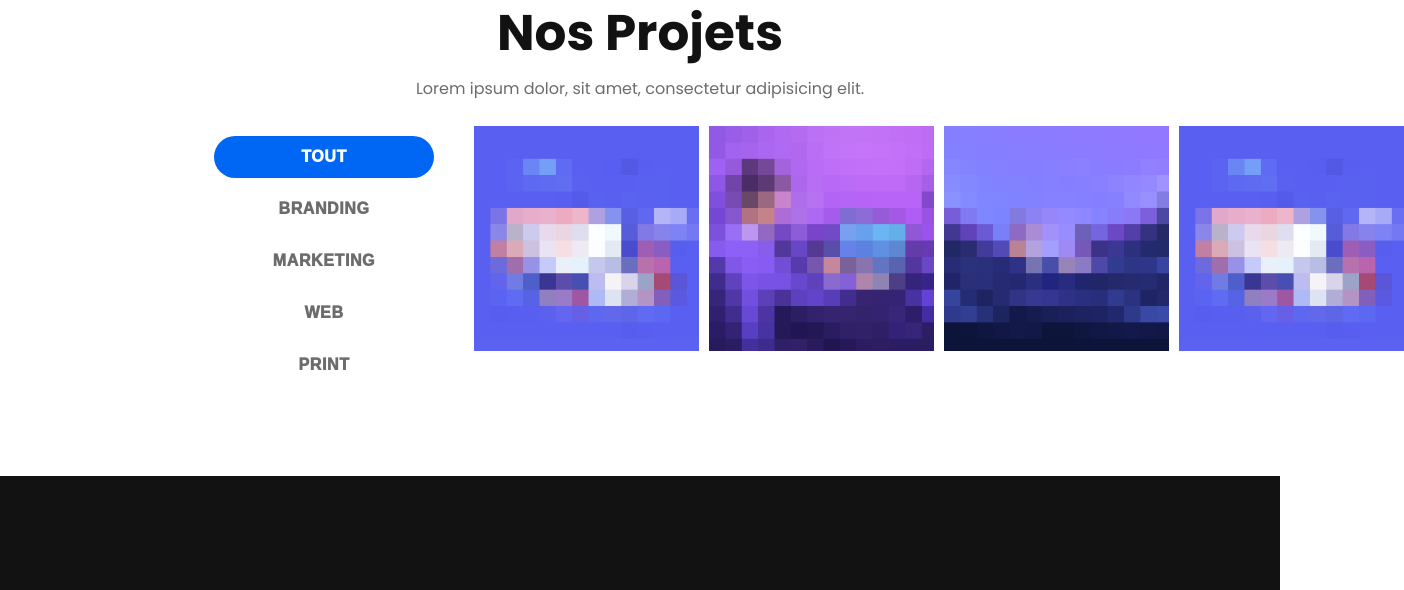
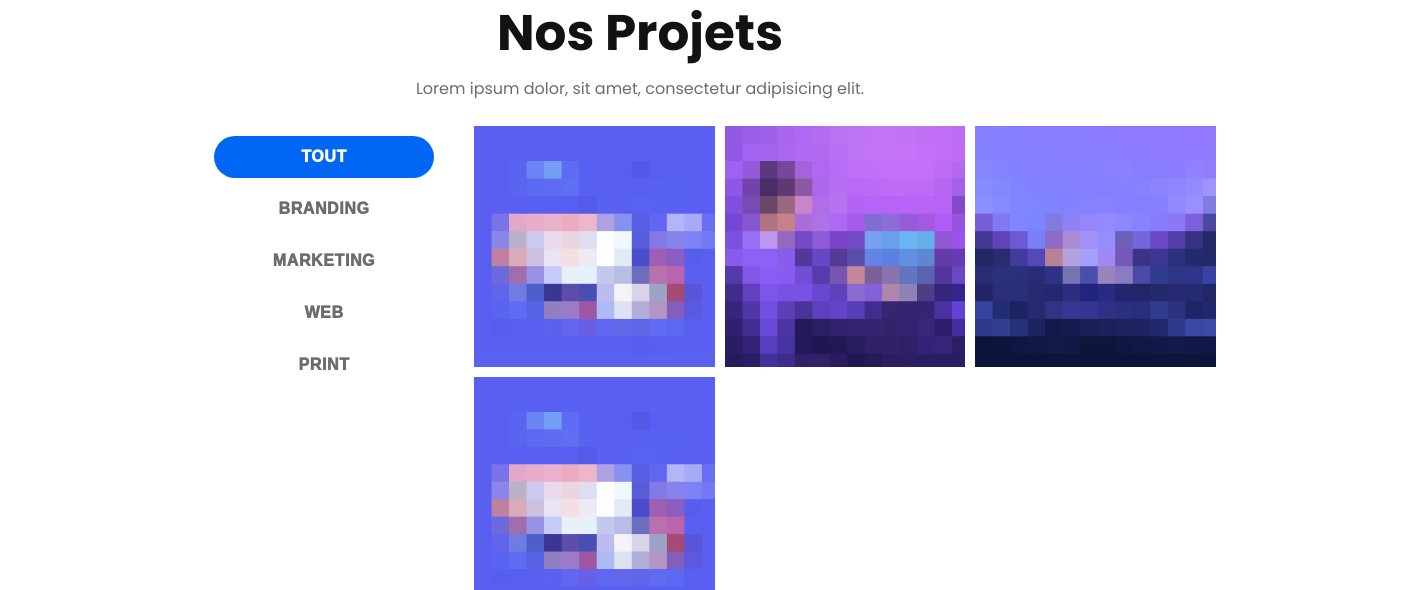
Before and after one commit to maelaubert56/TP-html-css, a plain HTML site: page index.html in a window 1280 px wide. Shown: the part 2270-2860 px from the top of the page, 1404 px wide, since content can reach past the window. Drawn offline with Linux system fonts and the light colour scheme.

Commit message:
fix projet cards

```diff
--- a/assets/css/components/projects.css
+++ b/assets/css/components/projects.css
@@ -63,13 +63,13 @@
 /* Grille images */
 .projects-grid {
   display: grid;
-  grid-template-columns: repeat(4, 225px);
+  grid-template-columns: repeat(auto-fill, minmax(225px, 1fr));
   gap: 10px;
   justify-content: start;
 }
 
 .project-item {
-  width: 225px;
+  width: 100%;
   aspect-ratio: 1 / 1;
   object-fit: cover;
   display: block;
```
